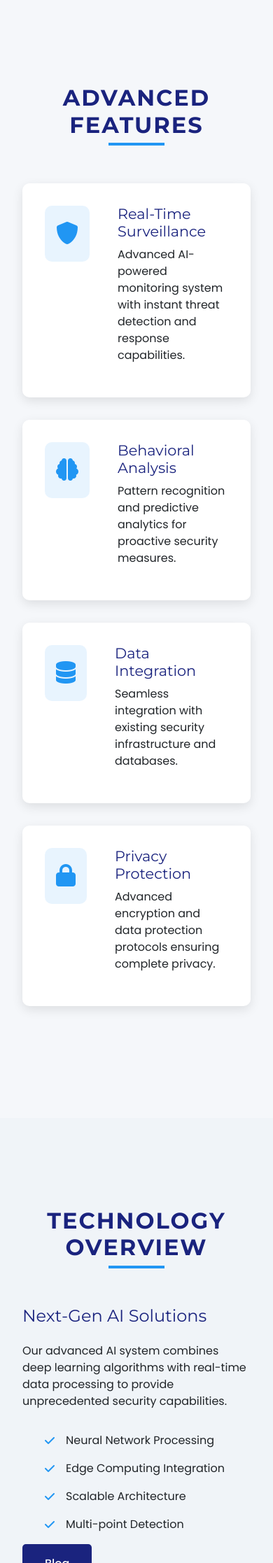
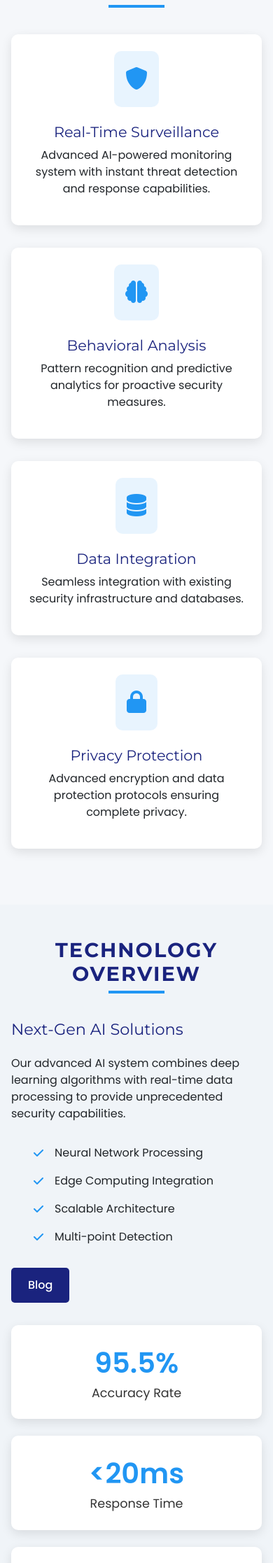
Before and after one commit to mourishantony/Code-crusaders, a Flask app: page /landing in a window 390 px wide. Shown: the part 945-3179 px from the top of the page at 70% size. Run offline with Flask 3, Linux system fonts and the light colour scheme; the visitor is signed in with stand-in values (Sample User, id 1).

Commit message:
landing page response is fixed

```diff
--- a/static/landing.css
+++ b/static/landing.css
@@ -11,6 +11,7 @@ body {
     color: #333;
     line-height: 1.6;
     overflow-x: hidden;
+    max-width: 100%;
 }
 
 /* Variables */
@@ -171,15 +177,16 @@ header {
 
 /* Features Section */
 #features {
-    padding: 8rem 2rem;
+    padding: 5rem 1rem;
     background: #f5f7fa;
+    width: 100%;
 }
 
 .section-title {
     text-align: center;
     font-size: 2.5rem;
     font-weight: 700;
-    margin-bottom: 4rem;
+    margin-bottom: 3rem;
     letter-spacing: 2px;
     color: var(--primary-color);
     position: relative;
@@ -205,10 +212,11 @@ header {
     display: flex;
     gap: 2rem;
     margin-bottom: 2rem;
+    flex-wrap: wrap;
 }
 
 .feature-card {
-    flex: 1;
+    flex: 1 1 300px;
     background: white;
     padding: 2rem;
     border-radius: 10px;
@@ -216,7 +224,8 @@ header {
     transition: var(--transition);
     display: flex;
     align-items: flex-start;
-    gap: 2.5rem;
+    gap: 1.5rem;
+    min-width: 280px;
 }
 
 .feature-card:hover {
@@ -231,6 +240,7 @@ header {
     padding: 1rem;
     border-radius: 10px;
     transition: var(--transition);
+    flex-shrink: 0;
 }
 
 .feature-card:hover .feature-icon {
@@ -246,8 +256,9 @@ header {
 
 /* About Section */
 #about {
-    padding: 8rem 2rem;
+    padding: 5rem 1rem;
     background: #f0f4f8;
+    width: 100%;
 }
 
 .about-wrapper {
@@ -258,7 +269,7 @@ header {
 .about-grid {
     display: grid;
     grid-template-columns: 1fr 1fr;
-    gap: 4rem;
+    gap: 3rem;
     align-items: center;
 }
 
@@ -297,7 +308,8 @@ header {
 }
 
 .learn-more {
-    padding: 1rem 2rem;
+    display: inline-block;
+    padding: 0.8rem 1.5rem;
     background: var(--primary-color);
     color: white;
     border: none;
@@ -305,23 +317,25 @@ header {
     cursor: pointer;
     transition: var(--transition);
     font-weight: 500;
+    text-decoration: none;
 }
 
 .learn-more:hover {
     background: var(--accent-color);
     transform: translateY(-3px);
     box-shadow: 0 10px 20px rgba(0, 0, 0, 0.1);
+    color: white;
 }
 
 .tech-stats {
     display: grid;
     grid-template-columns: 1fr;
-    gap: 2rem;
+    gap: 1.5rem;
 }
 
 .stat-item {
     background: white;
-    padding: 2rem;
+    padding: 1.5rem;
     border-radius: 10px;
     text-align: center;
     box-shadow: var(--card-shadow);
@@ -461,9 +479,21 @@ footer {
 }
 
 /* Responsive Design */
+@media (max-width: 992px) {
+    .about-grid {
+        grid-template-columns: 1fr;
+        gap: 2rem;
+    }
+
+    .tech-stats {
+        grid-template-columns: repeat(3, 1fr);
+    }
+}
+
 @media (max-width: 768px) {
     .hamburger {
         display: block;
+        z-index: 101;
     }
 
     .hamburger.active .bar:nth-child(2) {
@@ -499,34 +530,95 @@ footer {
         margin: 10px 0;
     }
 
-    .features-row {
-        flex-direction: column;
-    }
-
-    .about-grid {
-        grid-template-columns: 1fr;
+    .user-info {
+        display: none;
     }
 
     .hero-content h1 {
         font-size: 2.5rem;
+        border-right-width: 1rem;
     }
 
-    .hero-content .subtitle {
-        font-size: 1.2rem;
+    .feature-card {
+        flex-direction: column;
+        align-items: center;
+        text-align: center;
+    }
+
+    .tech-stats {
+        grid-template-columns: 1fr;
+    }
+
+    .hero-section {
+        padding: 2rem 0.5rem;
     }
 }
 
 @media (max-width: 576px) {
     .hero-content h1 {
         font-size: 2rem;
+        border-right-width: 0.5rem;
+    }
+
+    .hero-content .subtitle {
+        font-size: 1.1rem;
     }
 
     .section-title {
-        font-size: 2rem;
+        font-size: 1.8rem;
     }
 
     .about-text h3 {
-        font-size: 1.5rem;
+        font-size: 1.4rem;
+    }
+
+    .glass-nav {
+        padding: 0.8rem 1rem;
+    }
+
+    .logo span {
+        font-size: 1.1rem;
+    }
+
+    .feature-card {
+        padding: 1.5rem;
+    }
+
+    .footer-content {
+        grid-template-columns: 1fr;
+    }
+}
+
+/* Portrait specific fixes */
+@media (orientation: portrait) {
+    .hero-section {
+        min-height: calc(100vh - 70px);
+        width: 100%;
+        display: flex;
+        align-items: center;
+        padding: 2rem 0.5rem;
+    }
+
+    .hero-content h1 {
+        font-size: calc(1.5rem + 2vw);
+        border-right-width: 0.8rem;
+        white-space: normal;
+        overflow: visible;
+        border-right: none;
+        animation: fadeIn 1s ease-in forwards;
+    }
+
+    .subtitle {
+        font-size: calc(0.9rem + 1vw);
+    }
+
+    main {
+        overflow-x: hidden;
+        width: 100%;
+    }
+
+    #features, #about {
+        padding: 3rem 1rem;
     }
 }
 
--- a/templates/landing.html
+++ b/templates/landing.html
@@ -42,7 +42,7 @@
         <section id="hero" class="hero-section">
             <div class="hero-content" data-aos="fade-up">
                 <h1 class="typewriter">SMART POLICING</h1>
-                <p class="subtitle">Next Generation Law Enforcement Technology Using <span class="accent">AI</span> and <span class="accent">Facial recognition</span>. </p>
+                <p class="subtitle">Next Generation Law Enforcement Technology Using <span class="accent">AI</span> and <span class="accent">Facial recognition</span>.</p>
             </div>
         </section>
 
@@ -126,7 +126,6 @@
         </section>
     </main>
 
-    <!-- Updated footer from contact page -->
     <footer>
         <div class="footer-content">
             <div class="footer-section">
```
Also changed, not shown: other parts of static/landing.css (+18 -8 lines).
